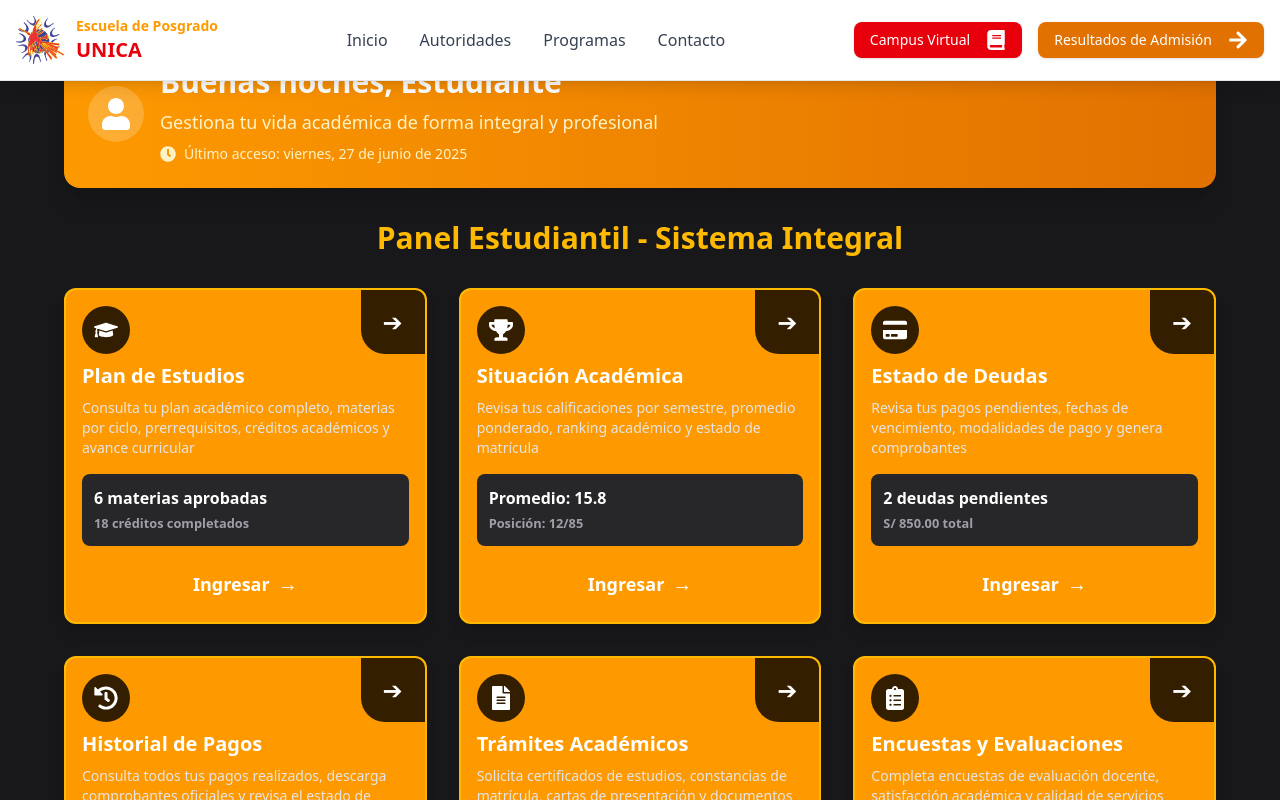
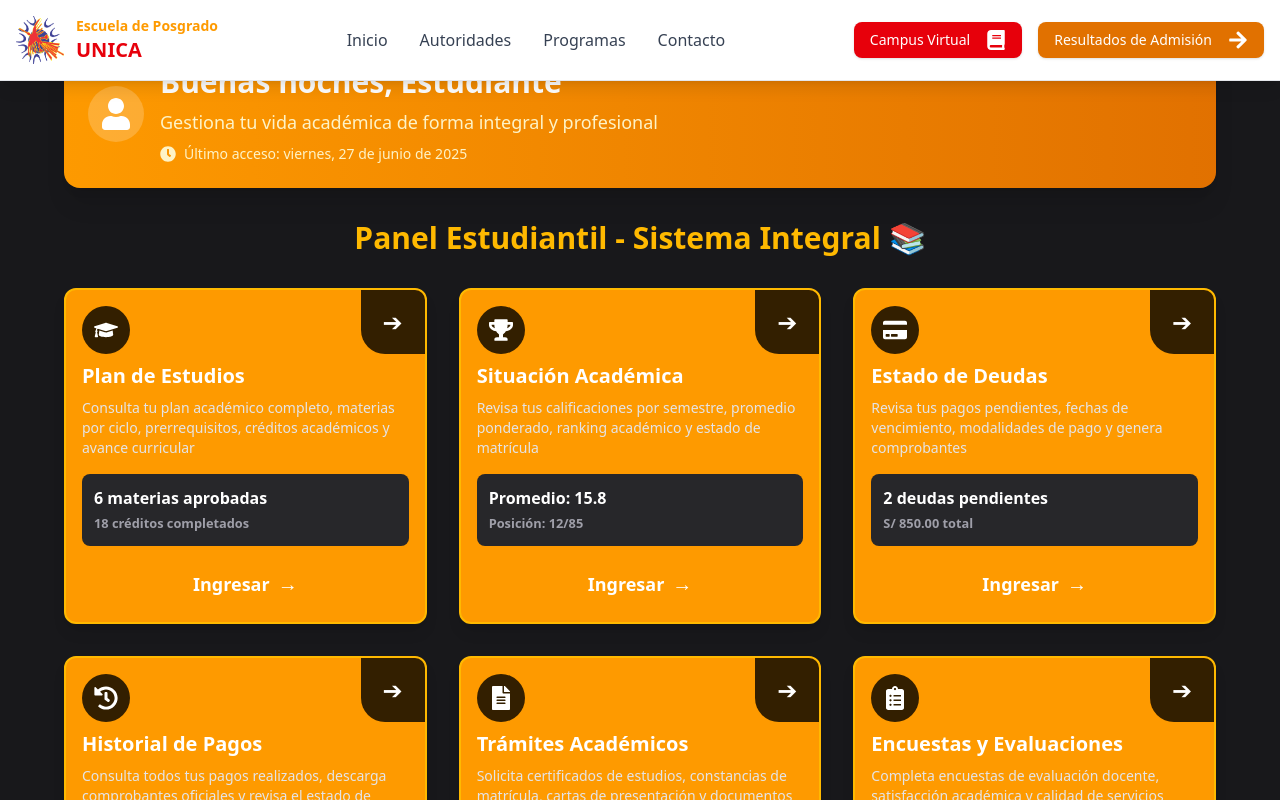
Before and after one commit to MiguelVivar/EscuelaPosgradoUNICA, a Next.js app in the folder frontend/: page /intranet-estudiantes in a window 1280 px wide. Shown: the top 800 px of the page. Built offline with nearby package versions, Linux system fonts and the light colour scheme; no server answers.

Commit message:
Mejora visual: agregar emoji al título principal del panel estudiantil

```diff
--- a/frontend/src/app/intranet-estudiantes/page.tsx
+++ b/frontend/src/app/intranet-estudiantes/page.tsx
@@ -115,7 +115,7 @@ export default function IntranetEstudiantesHome() {
       </div>
 
       {/* Título Principal */}
-      <h2 className="text-2xl md:text-3xl font-bold text-amber-400 mb-8 text-center">Panel Estudiantil - Sistema Integral</h2>
+      <h2 className="text-2xl md:text-3xl font-bold text-amber-400 mb-8 text-center">Panel Estudiantil - Sistema Integral 📚</h2>
 
       {/* Grid de Tarjetas */}
       <div className="grid grid-cols-1 sm:grid-cols-2 lg:grid-cols-3 gap-8 w-full max-w-6xl">
```
